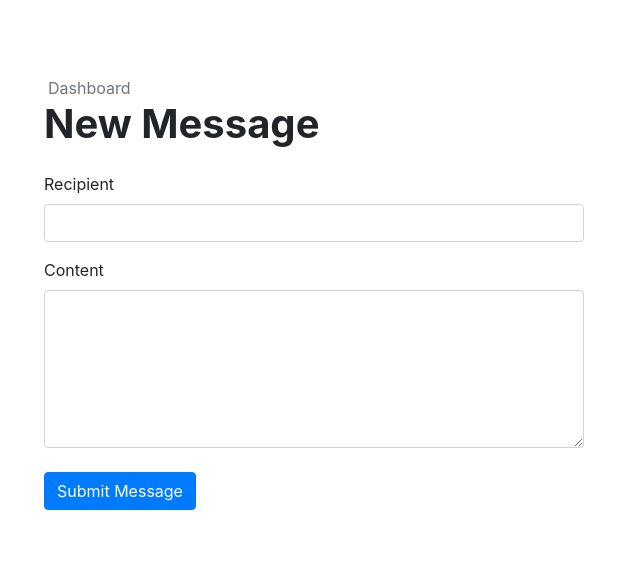
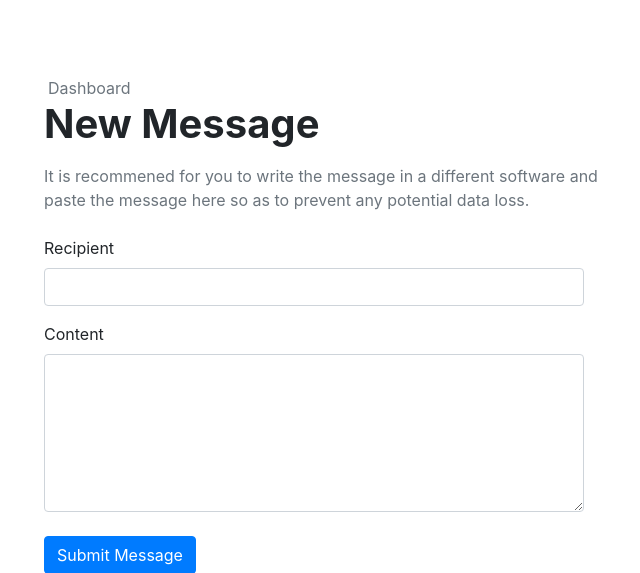
Before and after one commit to georgeyjm/ykps2020, a Flask app: template ykps2020/templates/new-message.html in a window 1280 px wide. Shown: the part 56-629 px from the top of the page, without its empty margins (41-681 px from the left). Run offline with Flask 2, Linux system fonts and the light colour scheme; the template is opened without the code that fills it, so the values that code supplies are empty, except form fields; tables that the repository leaves empty hold one stand-in row (values such as "Sample post"); form fields are guessed from the names that the template uses; some libraries are stand-ins or nearby versions.

Commit message:
Add info in new message page

```diff
--- a/ykps2020/templates/new-message.html
+++ b/ykps2020/templates/new-message.html
@@ -13,6 +13,10 @@
     <div>
       <a href='/dashboard' class='head-back-button position-absolute text-secondary'><i class='far fa-angle-left mr-1' aria-hidden='true'></i>Dashboard</a>
       <h1 class='mb-3'>New Message</h1>
+    </div>
+
+    <div class='col-12 col-md-10 col-lg-8 col-xl-6 p-0'>
+      <p class='text-muted'>It is recommened for you to write the message in a different software and paste the message here so as to prevent any potential data loss.</p>
     </div>
 
     <form action='' method='POST' class='row mt-4'>
```
